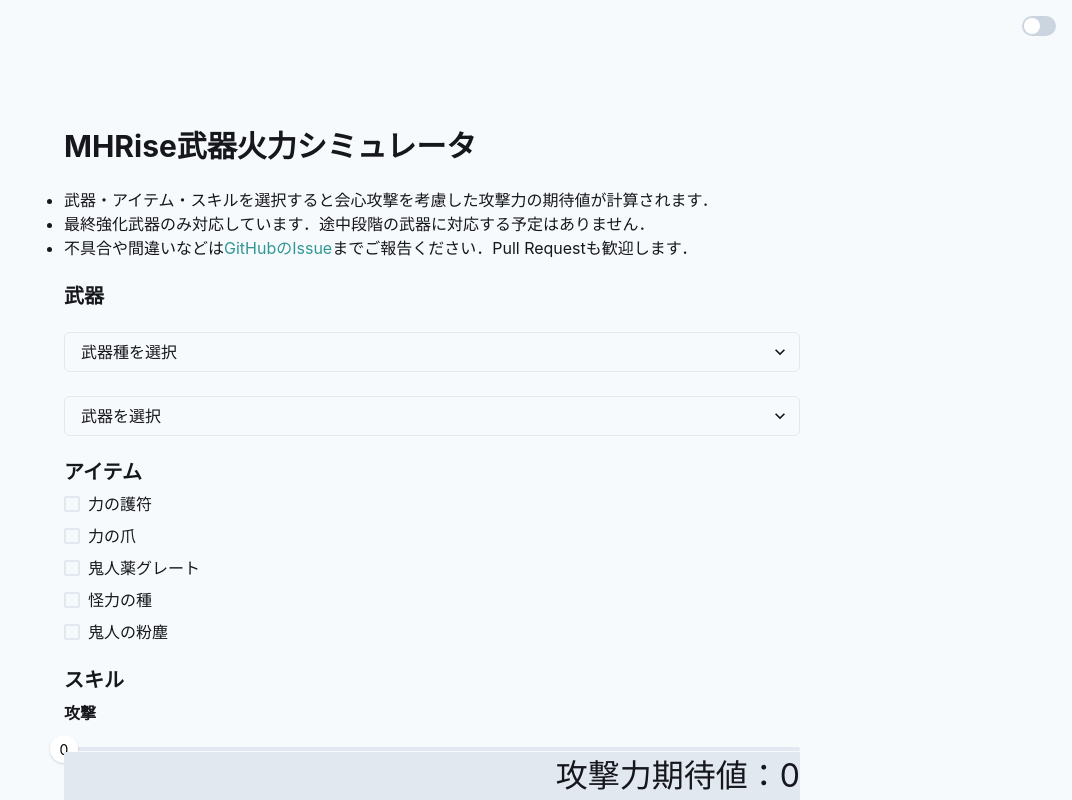
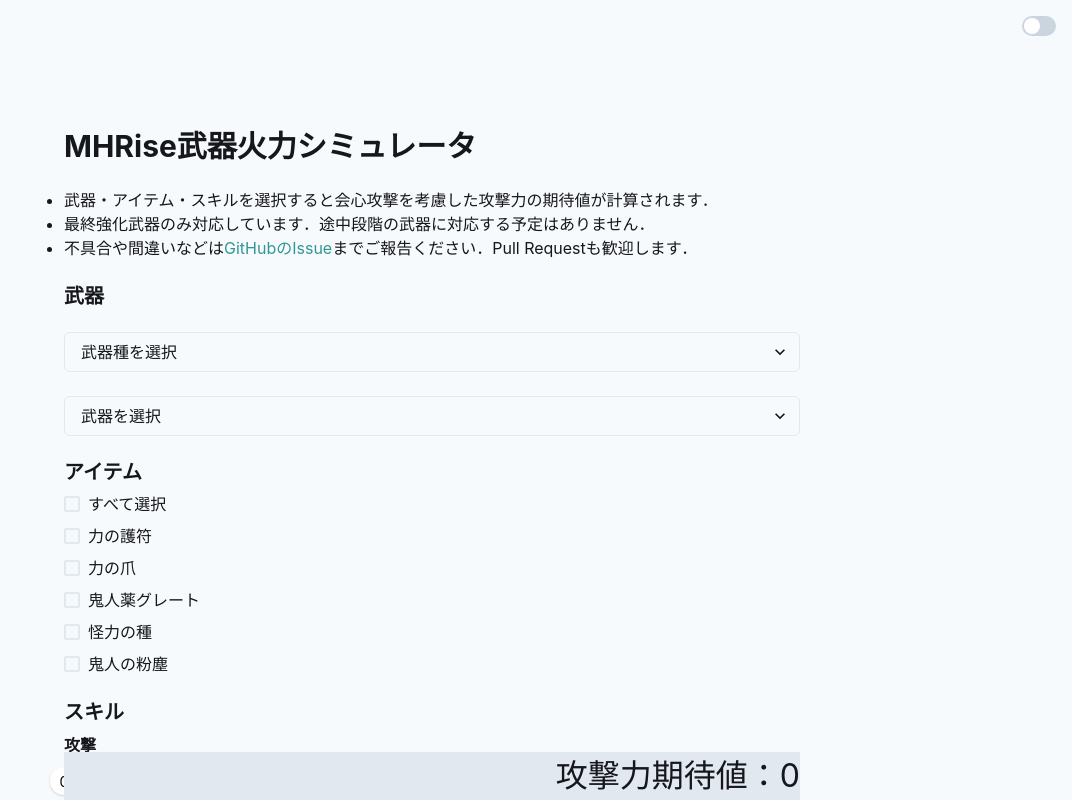
Before and after one commit to yudai-nkt/mhrise-mean-weapon-attack, a Next.js app: page / in a window 1280 px wide. Shown: the top 800 px of the page, without its empty margins (208-1280 px from the left). Built offline with nearby package versions, Linux system fonts and the light colour scheme.

Commit message:
feat: add check-all checkbox for item section

```diff
--- a/src/pages/index.tsx
+++ b/src/pages/index.tsx
@@ -116,8 +116,25 @@
         </Select>
         <Stack>
           <Heading size={"md"}>アイテム</Heading>
+          <Checkbox
+            key="check-all-items"
+            onChange={(e) =>
+              setItems(
+                items.map((item) => {
+                  item.inUse = e.target.checked;
+                  return item;
+                })
+              )
+            }
+          >
+            {"すべて選択"}
+          </Checkbox>
           {items.map((item, idx) => (
-            <Checkbox key={item.label} onChange={(e) => onChangeItems(e, idx)}>
+            <Checkbox
+              key={item.label}
+              isChecked={item.inUse}
+              onChange={(e) => onChangeItems(e, idx)}
+            >
               {item.label}
             </Checkbox>
           ))}
```
